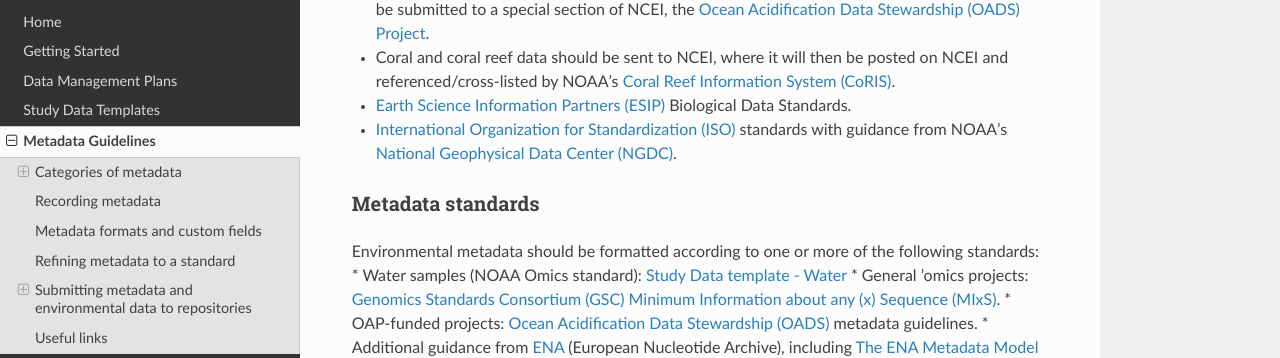
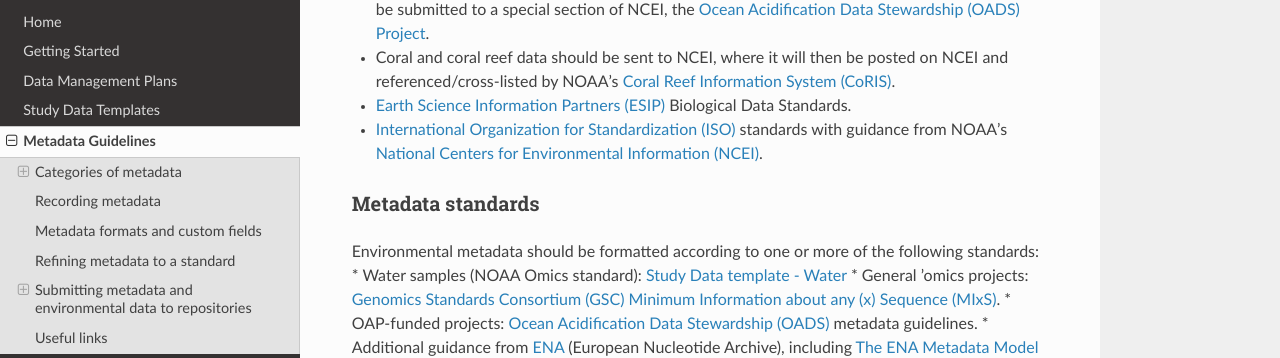
Before and after one commit to NOAA-Omics/noaa-omics-dmg, an MkDocs documentation site: the page built from docs/metadata-guidelines.md, in a window 1280 px wide and 900 px high, scrolled down 4223 px. Shown: the part 114-472 px from the top of the window. Built offline with MkDocs 1.6.1, drawn with Linux system fonts in a browser that asks for light colours; nearby versions of some CDN libraries; some of the changed text lies outside the part shown.

Commit message:
Update metadata-guidelines.md

```diff
--- a/docs/metadata-guidelines.md
+++ b/docs/metadata-guidelines.md
@@ -108,7 +108,7 @@
 * Ocean acidification (OA) data generated through the Ocean Acidification Program (OAP) should be submitted to a special section of NCEI, the [Ocean Acidification Data Stewardship (OADS) Project](http://www.nodc.noaa.gov/oceanacidification).
 * Coral and coral reef data should be sent to NCEI, where it will then be posted on NCEI and referenced/cross-listed by NOAA’s [Coral Reef Information System (CoRIS)](https://www.coris.noaa.gov/).
 * [Earth Science Information Partners (ESIP)](https://www.esipfed.org/esip-endorsed) Biological Data Standards.
-* [International Organization for Standardization (ISO)](https://www.iso.org/) standards with guidance from NOAA’s [National Geophysical Data Center (NGDC)](https://www.ngdc.noaa.gov/wiki/index.php/MI_Metadata).
+* [International Organization for Standardization (ISO)](https://www.iso.org/) standards with guidance from NOAA’s [National Centers for Environmental Information (NCEI)](https://www.ncei.noaa.gov/).
 
 ### Metadata standards
 
```
Also changed, not shown: other parts of docs/metadata-guidelines.md (+1 -1 lines).
